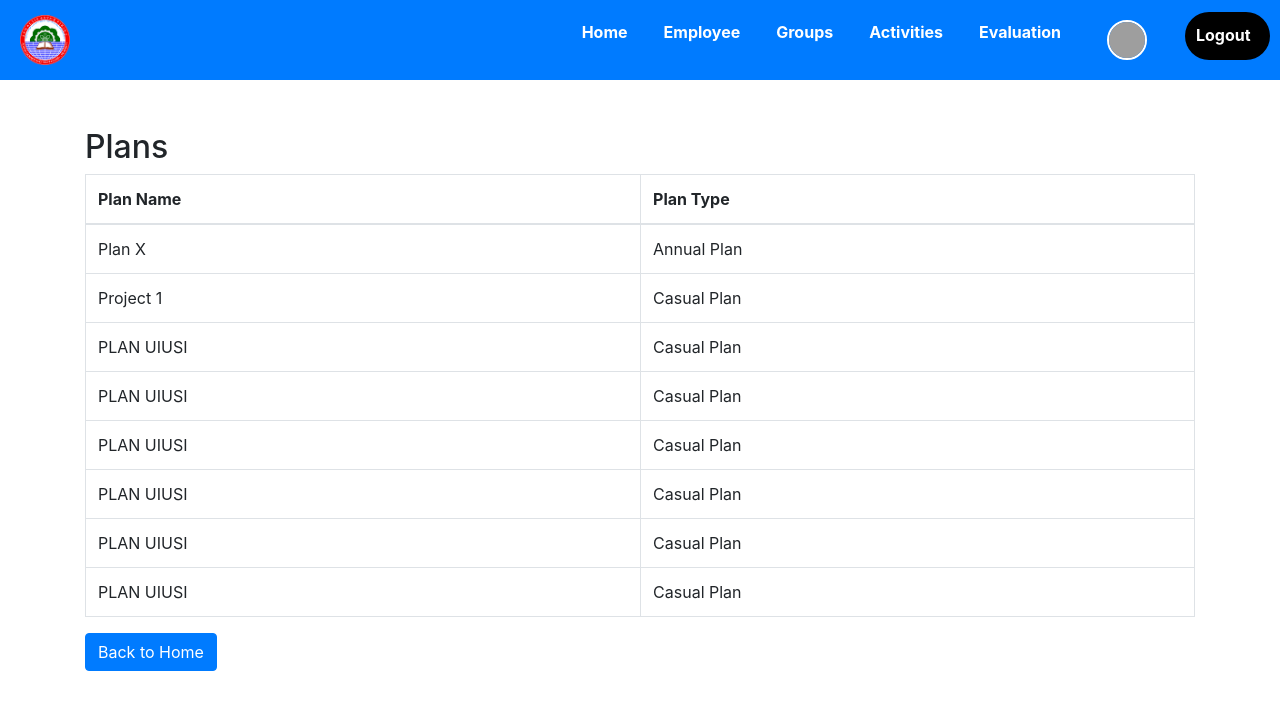
After one commit to matthias22m/Performance-evaluation-system, a Django app: page /plans/ in a window 1280 px wide. The commit adds this page. Shown: the top 710 px of the page. Run offline with Django 5.2, Linux system fonts and the light colour scheme; some libraries are stand-ins or nearby versions; grey boxes are pictures that could not be loaded.

Commit message:
plan page

```diff
--- /dev/null
+++ b/Core/templates/Core/plan.html
@@ -0,0 +1,61 @@
+{% load static %}
+<!DOCTYPE html>
+<html lang="en">
+<head>
+    <meta charset="UTF-8">
+    <meta name="viewport" content="width=device-width, initial-scale=1.0">
+    <title>Plans</title>
+    <link rel="stylesheet" href="https://stackpath.bootstrapcdn.com/bootstrap/4.5.2/css/bootstrap.min.css">
+</head>
+<body>
+    {% include 'core/navbar.html' %}
+
+    <div class="container mt-5">
+        <h2>Plans</h2>
+        <table class="table table-bordered table-hover">
+            <thead>
+                <tr>
+                    <th>Plan Name</th>
+                    <th>Plan Type</th>
+                </tr>
+            </thead>
+            <tbody>
+                <tr>
+                    <td>Plan X</td>
+                    <td>Annual Plan</td>
+                </tr>
+                <tr>
+                    <td>Project 1</td>
+                    <td>Casual Plan</td>
+                </tr>
+                <tr>
+                    <td>PLAN UIUSI</td>
+                    <td>Casual Plan</td>
+                </tr>
+                <tr>
+                    <td>PLAN UIUSI</td>
+                    <td>Casual Plan</td>
+                </tr>
+                <tr>
+                    <td>PLAN UIUSI</td>
+                    <td>Casual Plan</td>
+                </tr>
+                <tr>
+                    <td>PLAN UIUSI</td>
+                    <td>Casual Plan</td>
+                </tr>
+                <tr>
+                    <td>PLAN UIUSI</td>
+                    <td>Casual Plan</td>
+                </tr>
+                <tr>
+                    <td>PLAN UIUSI</td>
+                    <td>Casual Plan</td>
+                </tr>
+            </tbody>
+        </table>
+        <a href="{% url 'home' %}" class="btn btn-primary">Back to Home</a>
+    </div>
+
+</body>
+</html>
--- a/Core/urls.py
+++ b/Core/urls.py
@@ -15,5 +15,7 @@ urlpatterns = [
     path('subactivity_create/', views.subactivity_create, name='create_subactivity'),
     path('subactivity_list/', views.subactivity_list, name='subactivity_list'),
     path('', views.employee_list, name='employee_list'),
-    path('employee/<int:id>/', views.employee_detail, name='employee_detail')
+    path('employee/<int:id>/', views.employee_detail, name='employee_detail'),
+    path('plans/', views.all_plans, name='all_plans'),
+    path('employee/', views.all_employees, name='all_employees'),
 ]
--- a/Core/views.py
+++ b/Core/views.py
@@ -68,6 +68,11 @@ def employee(request):
     return render(request, 'core/employee.html')
 def groups(request):
     return render(request, 'core/groups.html')
+def all_plans(request):
+    return render(request, 'core/plan.html')
+
+def all_employees(request):
+    return render(request, 'core/all-employ.html')
 
 Employee = get_user_model()
 
```
Also changed, not shown: Core/templates/Core/home.html (+4 -5 lines), Core/templates/Core/all_employ.html (added).
